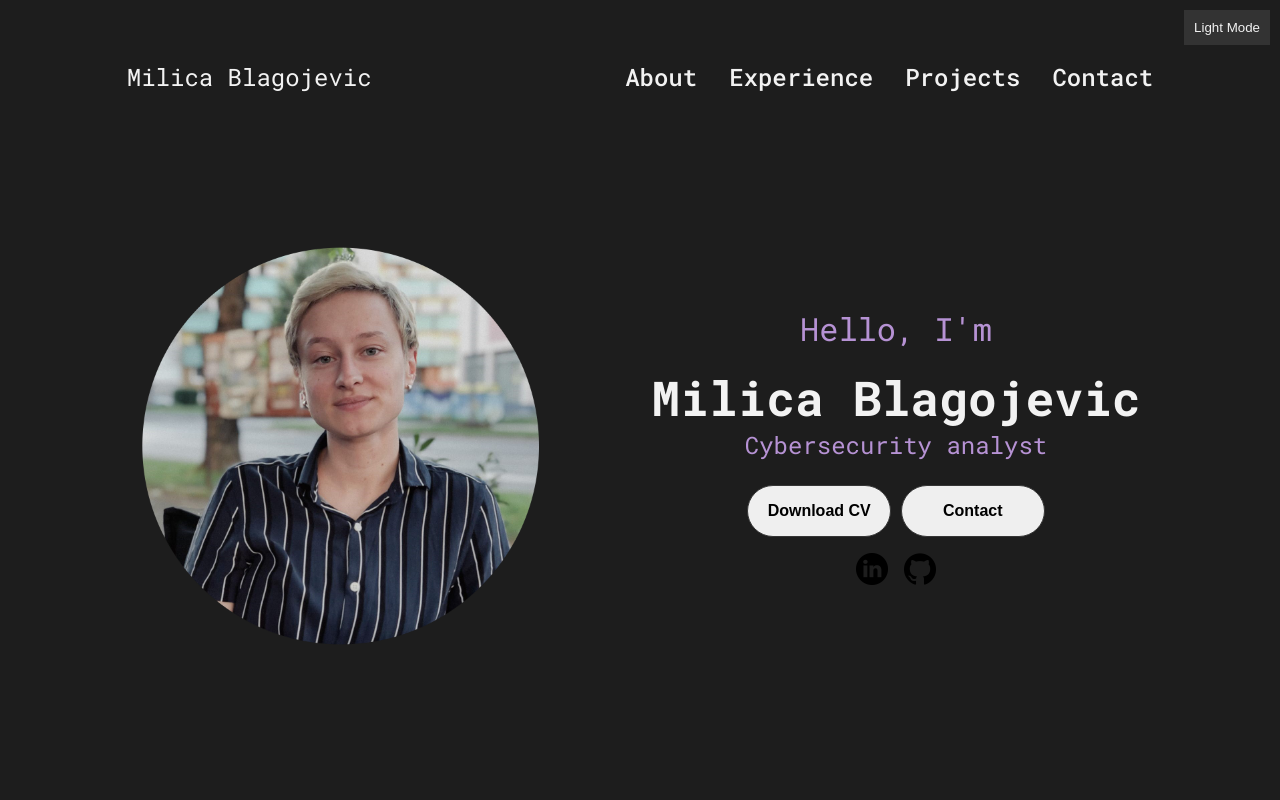
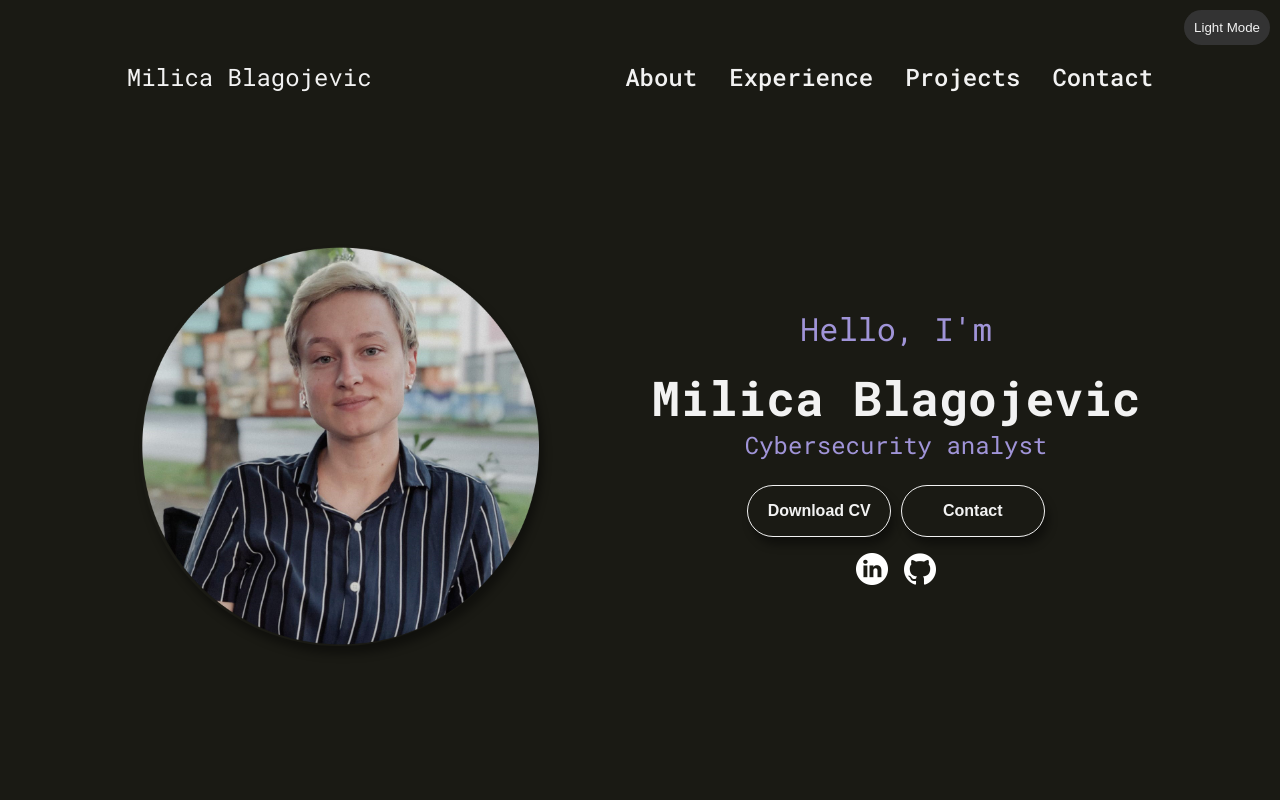
Before and after one commit to milicablagojevic/milica-resume, a plain HTML site: page index.html in a window 1280 px wide. Both pictures are taken after a click on the button "Dark Mode". Shown: the top 800 px of the page. Drawn offline with Linux system fonts and the light colour scheme.

Commit message:
Update dakmode

```diff
--- a/style.css
+++ b/style.css
@@ -10,12 +10,13 @@
 
 body {
     font-family: "Roboto Mono", monospace;
-    background-color: rgb(245, 245, 245);
+    background-color: #f2f2f2;
     /*{
   font-family: "Roboto Mono", monospace;
   font-optical-sizing: auto;
   font-weight: <weight> 100-700;
   font-style: normal,itallic;
+  osnova #1a1a14, glavni tekst #7c4dff, others #a094d8, #c7b8e3, #c5cae9
 }
   */
 }
@@ -24,13 +25,32 @@ body {
 
 body.dark-theme {
 
-    background-color: #1d1d1d;
+    background-color: #1a1a14;
     color: #f2f2f2;
 p {
-    color: #b692d4;
+    color: #A094D8;
 }
 a, a:hover {color: #f2f2f2;
-text-decoration-color: #8B65AB;}
+text-decoration-color: #A094D8;}
+.btn {
+    background-color: #1a1a14;
+    color: #f2f2f2;
+    border: #f2f2f2 0.1rem solid;
+    box-shadow: 4.0px 8.0px 8.0px hsl(0deg 0% 0% / 0.38);
+
+}
+.btn:hover {
+    background-color: #A094D8;
+    color: #1a1a14;
+    border: #A094D8 0.1rem solid;
+}
+.icon {
+    filter: invert(1);
+}
+.section-pic-container {
+    box-shadow: 4.0px 8.0px 8.0px hsl(0deg 0% 0% / 0.38);
+    border-radius: 50%;
+}
 }
 
 
@@ -46,6 +66,7 @@ text-decoration-color: #8B65AB;}
     padding: 10px;
     cursor: pointer;
     z-index: 1000;
+    border-radius: 2rem;
 
 }
 
@@ -219,6 +240,8 @@ section {
 }
 
 .section-pic-container {
+    /*SET PICTURE FOR NEXT SECTION AND SEE IF NEW CLASS SHOULD BE ADDED
+    SHADOWS COULD BE MESSED UP*/
     display: flex;
     width: 25rem;
     height: 25rem;
@@ -306,6 +329,7 @@ h1 {
 .btn-color-1,
 .btn-color-2 {
     border: rgb(53, 53, 53) 0.1rem solid;
+    background-color: #f2f2f2;
 }
 
 .btn-color-1:hover,
@@ -367,6 +391,8 @@ h1 {
 .section-pic-container {
     /*ADD W AND H OR PRE EDIT THE PIC IN PS SO IT FITS THE PURPOSE*/
     margin: auto 0;
+    box-shadow: 4.0px 8.0px 8.0px hsl(0deg 0% 0% / 0.38);
+    border-radius: 50%;
 }
 
 /* EXP*/
```
